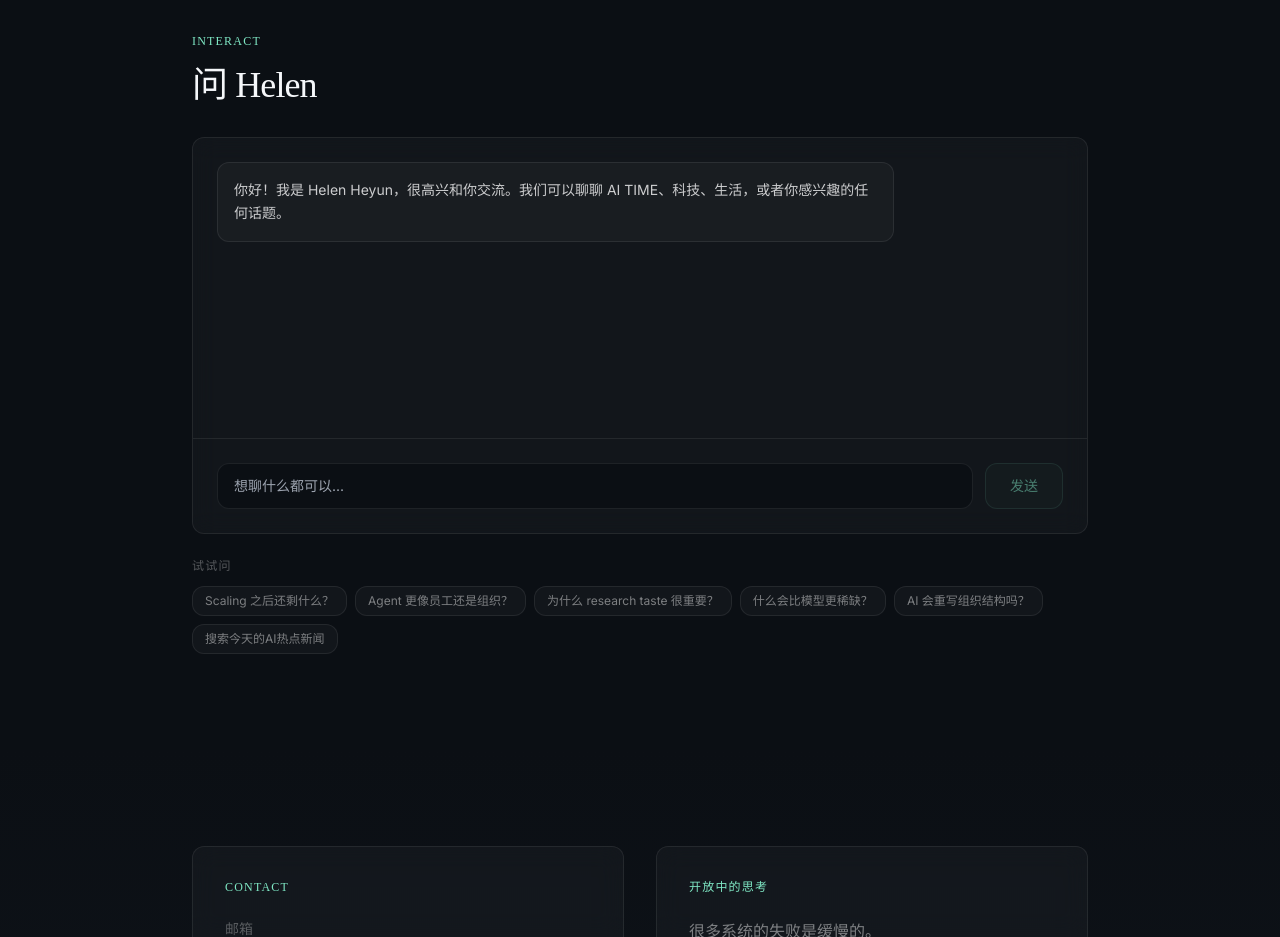
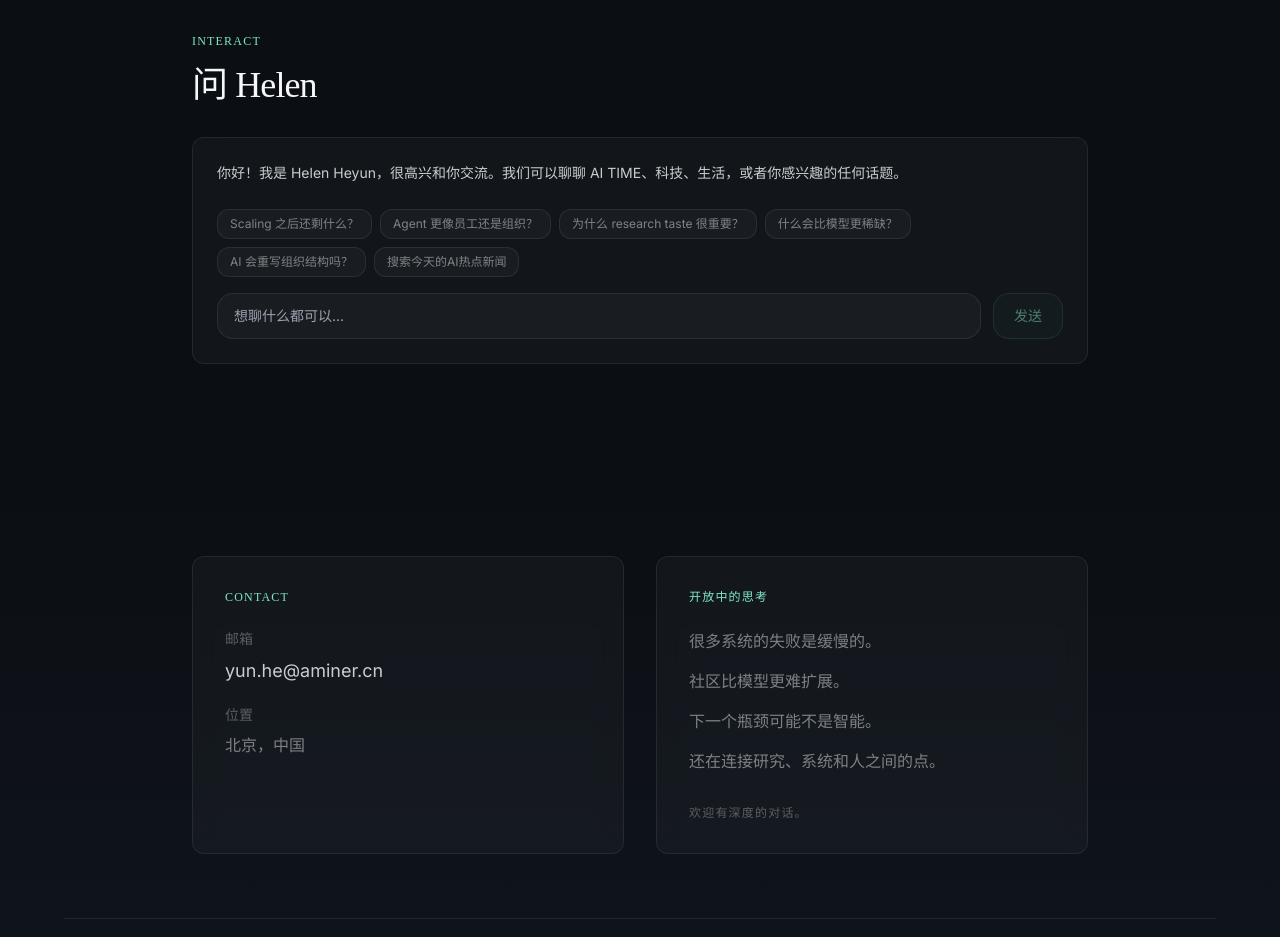
Before and after one commit to helenheyun0614-collab/he-yun-personal-website, a Next.js app: page / in a window 1280 px wide. Shown: the part 2440-3377 px from the top of the page. Built offline with nearby package versions, Linux system fonts and the light colour scheme.

Commit message:
feat: 聊天框极简风格重构
- 输入框跟随内容（不再固定底部）
- 预设问题移到输入框上方
- 用户消息：淡绿色背景，圆角16px
- AI消息：无背景，透明，极简
- 所有元素在同一个容器内
- 整体风格更接近截图设计

```diff
--- a/src/components/ai-console.tsx
+++ b/src/components/ai-console.tsx
@@ -10,28 +10,24 @@
   const [streamingContent, setStreamingContent] = useState('')
   const { language, t } = useLanguage()
 
-  const messagesContainerRef = useRef<HTMLDivElement>(null)
+  const containerRef = useRef<HTMLDivElement>(null)
   const abortControllerRef = useRef<AbortController | null>(null)
   const scrollRafRef = useRef<number | null>(null)
 
-  // 防抖滚动 - 降低频率但不阻塞 UI
+  // 自动滚动
   const scrollToBottom = useCallback(() => {
-    // 取消之前的滚动请求
     if (scrollRafRef.current) {
       cancelAnimationFrame(scrollRafRef.current)
     }
 
-    // 使用 requestAnimationFrame 批量处理
     scrollRafRef.current = requestAnimationFrame(() => {
-      if (messagesContainerRef.current) {
-        const container = messagesContainerRef.current
-        container.scrollTop = container.scrollHeight
+      if (containerRef.current) {
+        containerRef.current.scrollTop = containerRef.current.scrollHeight
       }
       scrollRafRef.current = null
     })
   }, [])
 
-  // 初始问候
   useEffect(() => {
     setMessages([
       {
@@ -42,21 +38,18 @@
     setTimeout(scrollToBottom, 100)
   }, [language, t, scrollToBottom])
 
-  // 流式输出时滚动（已由防抖处理）
   useEffect(() => {
     if (streamingContent) {
       scrollToBottom()
     }
   }, [streamingContent, scrollToBottom])
 
-  // 新消息添加后滚动
   useEffect(() => {
     if (messages.length > 1) {
       scrollToBottom()
     }
   }, [messages, scrollToBottom])
 
-  // 清理
   useEffect(() => {
     return () => {
       if (scrollRafRef.current) {
@@ -218,29 +211,31 @@
           </h2>
         </div>
 
-        <div className="glass-card relative z-20">
+        {/* 极简聊天容器 */}
         <div
-            ref={messagesContainerRef}
-            className="p-6 space-y-6 min-h-[300px] max-h-[500px] overflow-y-auto overflow-x-hidden"
+          ref={containerRef}
+          className="glass-card p-6 max-h-[600px] overflow-y-auto overflow-x-hidden"
           style={{
             scrollbarWidth: 'thin',
             overscrollBehavior: 'contain',
           }}
         >
+          {/* 消息列表 */}
+          <div className="space-y-4 mb-6">
             {messages.map((message, index) => (
               <div
                 key={index}
                 className={`flex ${message.role === 'user' ? 'justify-end' : 'justify-start'}`}
               >
                 <div
-                  className="max-w-[80%] p-4"
+                  className="max-w-[85%]"
                   style={{
+                    padding: message.role === 'user' ? '12px 16px' : '0',
                     background: message.role === 'user'
-                      ? 'var(--surface-active)'
-                      : 'var(--surface)',
-                    border: `1px solid ${message.role === 'user' ? 'var(--border-hover)' : 'var(--border-color)'}`,
+                      ? 'rgba(127, 231, 196, 0.1)'
+                      : 'transparent',
+                    borderRadius: message.role === 'user' ? '16px' : '0',
                     color: message.role === 'user' ? 'var(--brand)' : 'var(--text-main)',
-                    borderRadius: 'var(--border-radius)',
                   }}
                 >
                   <p className="text-sm leading-relaxed whitespace-pre-wrap">
@@ -250,18 +245,14 @@
               </div>
             ))}
 
+            {/* 流式输出 */}
             {isStreaming && streamingContent && (
               <div className="flex justify-start">
                 <div
-                  className="max-w-[80%] p-4"
-                  style={{
-                    background: 'var(--surface)',
-                    border: '1px solid var(--border-color)',
-                    color: 'var(--text-main)',
-                    borderRadius: 'var(--border-radius)',
-                  }}
+                  className="max-w-[85%]"
+                  style={{ padding: 0 }}
                 >
-                  <p className="text-sm leading-relaxed whitespace-pre-wrap">
+                  <p className="text-sm leading-relaxed whitespace-pre-wrap" style={{ color: 'var(--text-main)' }}>
                     {streamingContent}
                     <span
                       className="inline-block w-0.5 h-4 ml-0.5"
@@ -276,39 +267,60 @@
               </div>
             )}
 
+            {/* 等待指示器 */}
             {isStreaming && !streamingContent && (
               <div className="flex justify-start">
+                <div className="flex gap-1 py-2">
                   <div
-                  className="p-4"
-                  style={{
-                    background: 'var(--surface)',
-                    borderRadius: 'var(--border-radius)',
-                  }}
-                >
-                  <div className="flex gap-1">
-                    <div
-                      className="w-2 h-2 rounded-full"
-                      style={{ background: 'var(--brand)', opacity: 0.6, animation: 'pulse 1.5s ease-in-out infinite' }}
+                    className="w-1.5 h-1.5 rounded-full"
+                    style={{ background: 'var(--brand)', opacity: 0.5, animation: 'pulse 1.5s ease-in-out infinite' }}
                   />
                   <div
-                      className="w-2 h-2 rounded-full"
-                      style={{ background: 'var(--brand)', opacity: 0.6, animation: 'pulse 1.5s ease-in-out infinite', animationDelay: '0.1s' }}
+                    className="w-1.5 h-1.5 rounded-full"
+                    style={{ background: 'var(--brand)', opacity: 0.5, animation: 'pulse 1.5s ease-in-out infinite', animationDelay: '0.1s' }}
                   />
                   <div
-                      className="w-2 h-2 rounded-full"
-                      style={{ background: 'var(--brand)', opacity: 0.6, animation: 'pulse 1.5s ease-in-out infinite', animationDelay: '0.2s' }}
+                    className="w-1.5 h-1.5 rounded-full"
+                    style={{ background: 'var(--brand)', opacity: 0.5, animation: 'pulse 1.5s ease-in-out infinite', animationDelay: '0.2s' }}
                   />
-                  </div>
                 </div>
               </div>
             )}
           </div>
 
-          <form
-            onSubmit={handleSend}
-            className="p-6"
-            style={{ borderTop: '1px solid var(--border-color)' }}
+          {/* 预设问题（在输入框上方） */}
+          <div className="flex flex-wrap gap-2 mb-4">
+            {suggestedQuestions.map((question, index) => (
+              <button
+                key={index}
+                type="button"
+                onClick={() => handleSuggestedQuestion(question)}
+                disabled={isStreaming}
+                className="px-3 py-1.5 text-xs transition-all duration-200 disabled:opacity-40 cursor-pointer"
+                style={{
+                  background: 'var(--surface)',
+                  border: '1px solid var(--border-color)',
+                  borderRadius: '12px',
+                  color: 'var(--text-secondary)',
+                }}
+                onMouseEnter={(e) => {
+                  if (!isStreaming) {
+                    e.currentTarget.style.borderColor = 'var(--border-hover)'
+                    e.currentTarget.style.color = 'var(--brand)'
+                  }
+                }}
+                onMouseLeave={(e) => {
+                  e.currentTarget.style.borderColor = 'var(--border-color)'
+                  e.currentTarget.style.color = 'var(--text-secondary)'
+                }}
               >
+                {question}
+              </button>
+            ))}
+          </div>
+
+          {/* 输入框（跟随内容） */}
+          <form onSubmit={handleSend}>
             <div className="flex gap-3">
               <input
                 type="text"
@@ -316,11 +328,11 @@
                 onChange={handleInputChange}
                 placeholder={isStreaming ? 'Response in progress...' : t('chat.placeholder')}
                 disabled={isStreaming}
-                className="flex-1 px-4 py-3 text-sm focus:outline-none transition-colors disabled:opacity-50"
+                className="flex-1 px-4 py-3 text-sm focus:outline-none disabled:opacity-50"
                 style={{
-                  background: 'var(--background)',
+                  background: 'var(--surface)',
                   border: '1px solid var(--border-color)',
-                  borderRadius: 'var(--border-radius)',
+                  borderRadius: '16px',
                   color: 'var(--text-main)',
                 }}
                 onFocus={(e) => {
@@ -337,12 +349,12 @@
                 <button
                   type="button"
                   onClick={stopStreaming}
-                  className="px-6 py-3 text-sm font-medium transition-all duration-300 flex items-center gap-2 cursor-pointer hover:opacity-80"
+                  className="px-5 py-3 text-sm font-medium transition-all duration-200 flex items-center gap-2 cursor-pointer"
                   style={{
                     background: 'rgba(239, 68, 68, 0.1)',
                     color: '#ef4444',
                     border: '1px solid rgba(239, 68, 68, 0.3)',
-                    borderRadius: 'var(--border-radius)',
+                    borderRadius: '16px',
                   }}
                 >
                   <svg className="w-4 h-4" fill="none" viewBox="0 0 24 24" stroke="currentColor">
@@ -354,12 +366,12 @@
                 <button
                   type="submit"
                   disabled={!input.trim()}
-                  className="px-6 py-3 text-sm font-medium transition-all duration-300 disabled:opacity-50 disabled:cursor-not-allowed cursor-pointer"
+                  className="px-5 py-3 text-sm font-medium transition-all duration-200 disabled:opacity-50 cursor-pointer"
                   style={{
                     background: 'var(--surface-active)',
                     color: 'var(--brand)',
                     border: '1px solid var(--border-hover)',
-                    borderRadius: 'var(--border-radius)',
+                    borderRadius: '16px',
                   }}
                 >
                   {t('chat.send')}
@@ -367,45 +379,6 @@
               )}
             </div>
           </form>
-        </div>
-
-        <div className="mt-6">
-          <p
-            className="mono-text text-xs mb-3"
-            style={{ color: 'var(--text-tertiary)' }}
-          >
-            {t('chat.suggested')}
-          </p>
-          <div className="flex flex-wrap gap-2">
-            {suggestedQuestions.map((question, index) => (
-              <button
-                key={index}
-                type="button"
-                onClick={() => handleSuggestedQuestion(question)}
-                disabled={isStreaming}
-                className="px-3 py-1.5 text-xs transition-all duration-300 disabled:opacity-40 disabled:cursor-not-allowed cursor-pointer"
-                style={{
-                  background: 'var(--surface)',
-                  border: '1px solid var(--border-color)',
-                  borderRadius: 'var(--border-radius)',
-                  color: 'var(--text-secondary)',
-                }}
-                title={isStreaming ? 'Current response in progress' : ''}
-                onMouseEnter={(e) => {
-                  if (!isStreaming) {
-                    e.currentTarget.style.borderColor = 'var(--border-hover)'
-                    e.currentTarget.style.color = 'var(--brand)'
-                  }
-                }}
-                onMouseLeave={(e) => {
-                  e.currentTarget.style.borderColor = 'var(--border-color)'
-                  e.currentTarget.style.color = 'var(--text-secondary)'
-                }}
-              >
-                {question}
-              </button>
-            ))}
-          </div>
         </div>
       </div>
 
```
Lines whose indentation alone changed are shown as unchanged.
